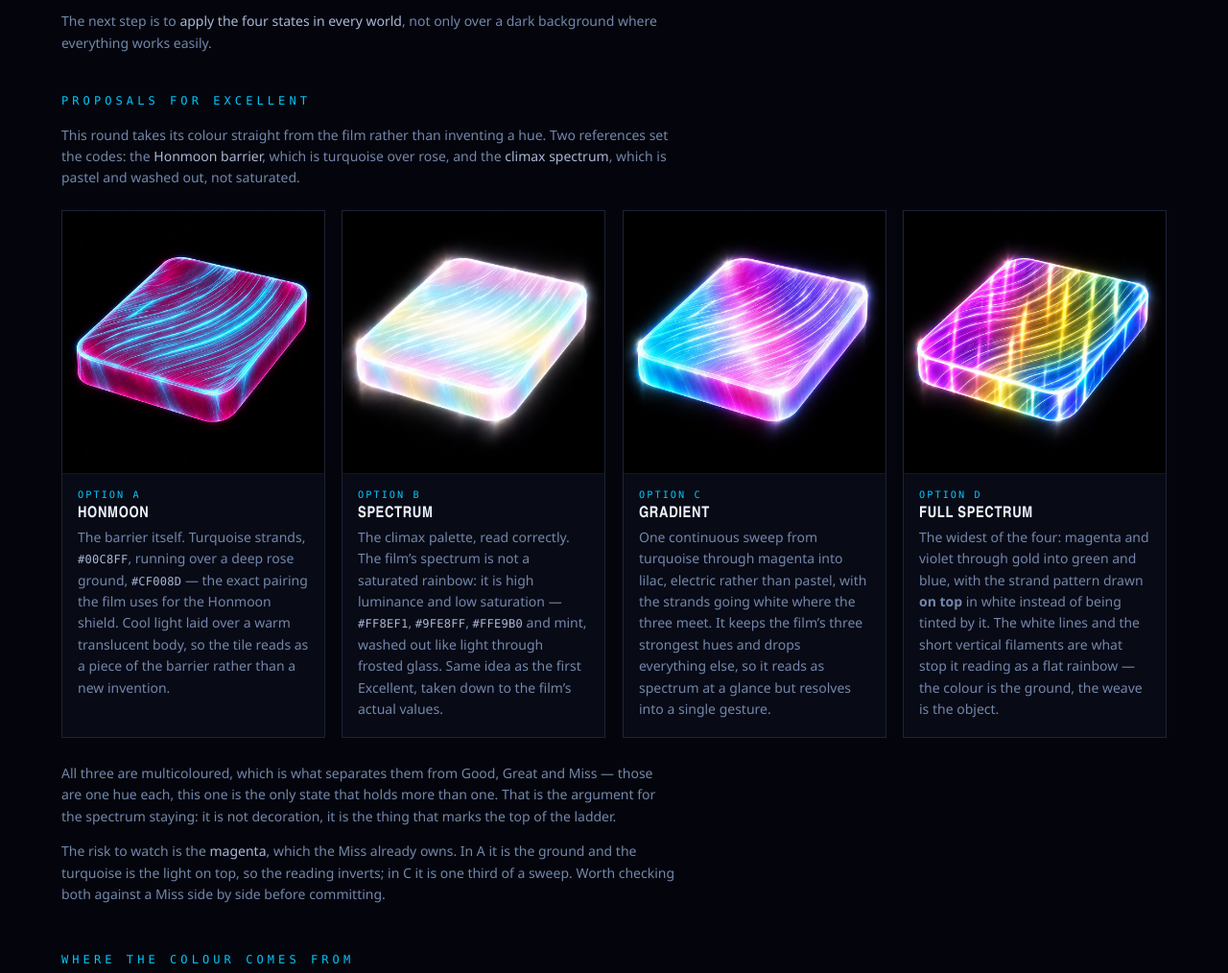
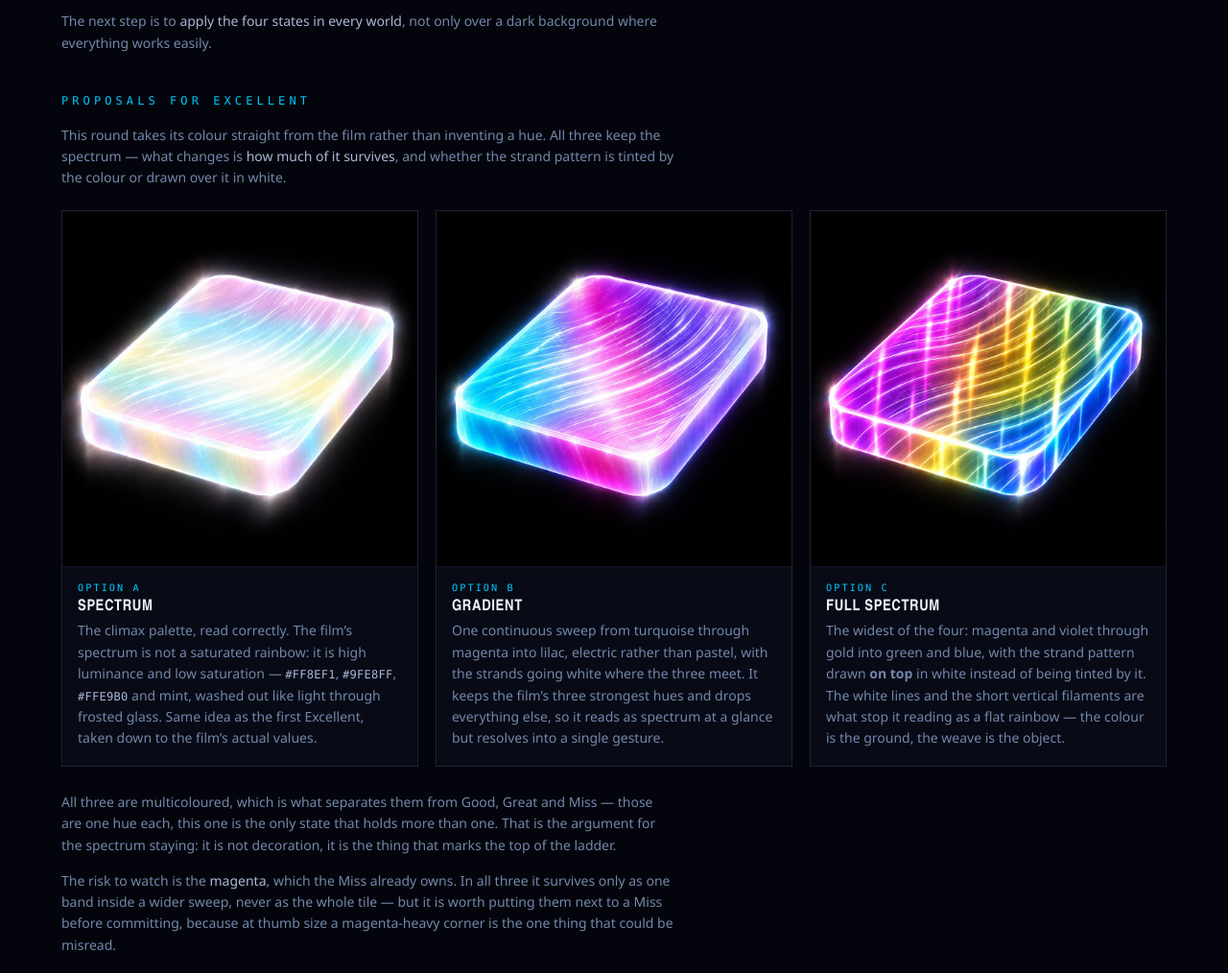
Before and after one commit to lschipizza92/kdh-deck, a plain HTML site: page index.html in a window 1280 px wide. Shown: the part 5489-6503 px from the top of the page at 96% size. Drawn offline with Linux system fonts and the light colour scheme.

Commit message:
Drop the Honmoon Excellent option
Leaves Spectrum, Gradient and Full spectrum, relabelled A to C. Rewrites
the notes that named the removed option.

Co-Authored-By: Claude Opus 5 <noreply@anthropic.com>
Claude-Session: https://claude.ai/code/session_01TS5dkSFAVDCLXiDG3YazcP

```diff
--- a/index.html
+++ b/index.html
@@ -1032,37 +1032,29 @@ footer{padding:clamp(2.5rem,7vh,4rem) var(--gutter);border-top:1px solid var(--h
 
       <p class="eyebrow" style="margin:clamp(2rem,5vh,3rem) 0 .9rem;color:var(--blue);">Proposals for Excellent</p>
 
-      <p class="note" style="margin-bottom:1.4rem;">This round takes its colour straight from the film rather than inventing a hue. Two references set the codes: the <b>Honmoon barrier</b>, which is turquoise over rose, and the <b>climax spectrum</b>, which is pastel and washed out, not saturated.</p>
+      <p class="note" style="margin-bottom:1.4rem;">This round takes its colour straight from the film rather than inventing a hue. All three keep the spectrum &mdash; what changes is <b>how much of it survives</b>, and whether the strand pattern is tinted by the colour or drawn over it in white.</p>
 
       <div class="excprop">
         <figure class="excprop__fig reveal">
-          <img src="assets/exc-q-honmoon.jpg" alt="Excellent proposal A, honmoon" />
+          <img src="assets/exc-r-pastel.jpg" alt="Excellent proposal A, spectrum" />
           <figcaption>
             <span class="k">Option A</span>
-            <h4>Honmoon</h4>
-            <p>The barrier itself. Turquoise strands, <span class="hex">#00C8FF</span>, running over a deep rose ground, <span class="hex">#CF008D</span> &mdash; the exact pairing the film uses for the Honmoon shield. Cool light laid over a warm translucent body, so the tile reads as a piece of the barrier rather than a new invention.</p>
-          </figcaption>
-        </figure>
-        <figure class="excprop__fig reveal">
-          <img src="assets/exc-r-pastel.jpg" alt="Excellent proposal B, spectrum" />
-          <figcaption>
-            <span class="k">Option B</span>
             <h4>Spectrum</h4>
             <p>The climax palette, read correctly. The film&rsquo;s spectrum is not a saturated rainbow: it is high luminance and low saturation &mdash; <span class="hex">#FF8EF1</span>, <span class="hex">#9FE8FF</span>, <span class="hex">#FFE9B0</span> and mint, washed out like light through frosted glass. Same idea as the first Excellent, taken down to the film&rsquo;s actual values.</p>
           </figcaption>
         </figure>
         <figure class="excprop__fig reveal">
-          <img src="assets/exc-s-gradiente.jpg" alt="Excellent proposal C, gradient" />
+          <img src="assets/exc-s-gradiente.jpg" alt="Excellent proposal B, gradient" />
           <figcaption>
-            <span class="k">Option C</span>
+            <span class="k">Option B</span>
             <h4>Gradient</h4>
             <p>One continuous sweep from turquoise through magenta into lilac, electric rather than pastel, with the strands going white where the three meet. It keeps the film&rsquo;s three strongest hues and drops everything else, so it reads as spectrum at a glance but resolves into a single gesture.</p>
           </figcaption>
         </figure>
         <figure class="excprop__fig reveal">
-          <img src="assets/exc-t-prisma.jpg" alt="Excellent proposal D, full spectrum with white lines" />
+          <img src="assets/exc-t-prisma.jpg" alt="Excellent proposal C, full spectrum with white lines" />
           <figcaption>
-            <span class="k">Option D</span>
+            <span class="k">Option C</span>
             <h4>Full spectrum</h4>
             <p>The widest of the four: magenta and violet through gold into green and blue, with the strand pattern drawn <b>on top</b> in white instead of being tinted by it. The white lines and the short vertical filaments are what stop it reading as a flat rainbow &mdash; the colour is the ground, the weave is the object.</p>
           </figcaption>
@@ -1071,7 +1063,7 @@ footer{padding:clamp(2.5rem,7vh,4rem) var(--gutter);border-top:1px solid var(--h
 
       <p class="note" style="margin-top:1.6rem;">All three are multicoloured, which is what separates them from Good, Great and Miss &mdash; those are one hue each, this one is the only state that holds more than one. That is the argument for the spectrum staying: it is not decoration, it is the thing that marks the top of the ladder.</p>
 
-      <p class="note" style="margin-top:.9rem;">The risk to watch is the <b>magenta</b>, which the Miss already owns. In A it is the ground and the turquoise is the light on top, so the reading inverts; in C it is one third of a sweep. Worth checking both against a Miss side by side before committing.</p>
+      <p class="note" style="margin-top:.9rem;">The risk to watch is the <b>magenta</b>, which the Miss already owns. In all three it survives only as one band inside a wider sweep, never as the whole tile &mdash; but it is worth putting them next to a Miss before committing, because at thumb size a magenta-heavy corner is the one thing that could be misread.</p>
 
       <p class="eyebrow" style="margin:clamp(2.6rem,6vh,4rem) 0 .9rem;color:var(--blue);">Where the colour comes from</p>
 
@@ -1090,7 +1082,7 @@ footer{padding:clamp(2.5rem,7vh,4rem) var(--gutter);border-top:1px solid var(--h
         </figure>
         <figure class="peliref reveal">
           <img src="assets/ref-estela.jpg" alt="Film reference, the Honmoon barrier" />
-          <figcaption><span class="k">The barrier</span>Turquoise strands over a deep rose ground. Cool light on a warm body &mdash; the pairing option A takes directly.</figcaption>
+          <figcaption><span class="k">The barrier</span>Turquoise strands over a deep rose ground. Cool light on a warm body: the reason the cyan and the magenta can sit in the same tile without fighting.</figcaption>
         </figure>
       </div>
 
```
